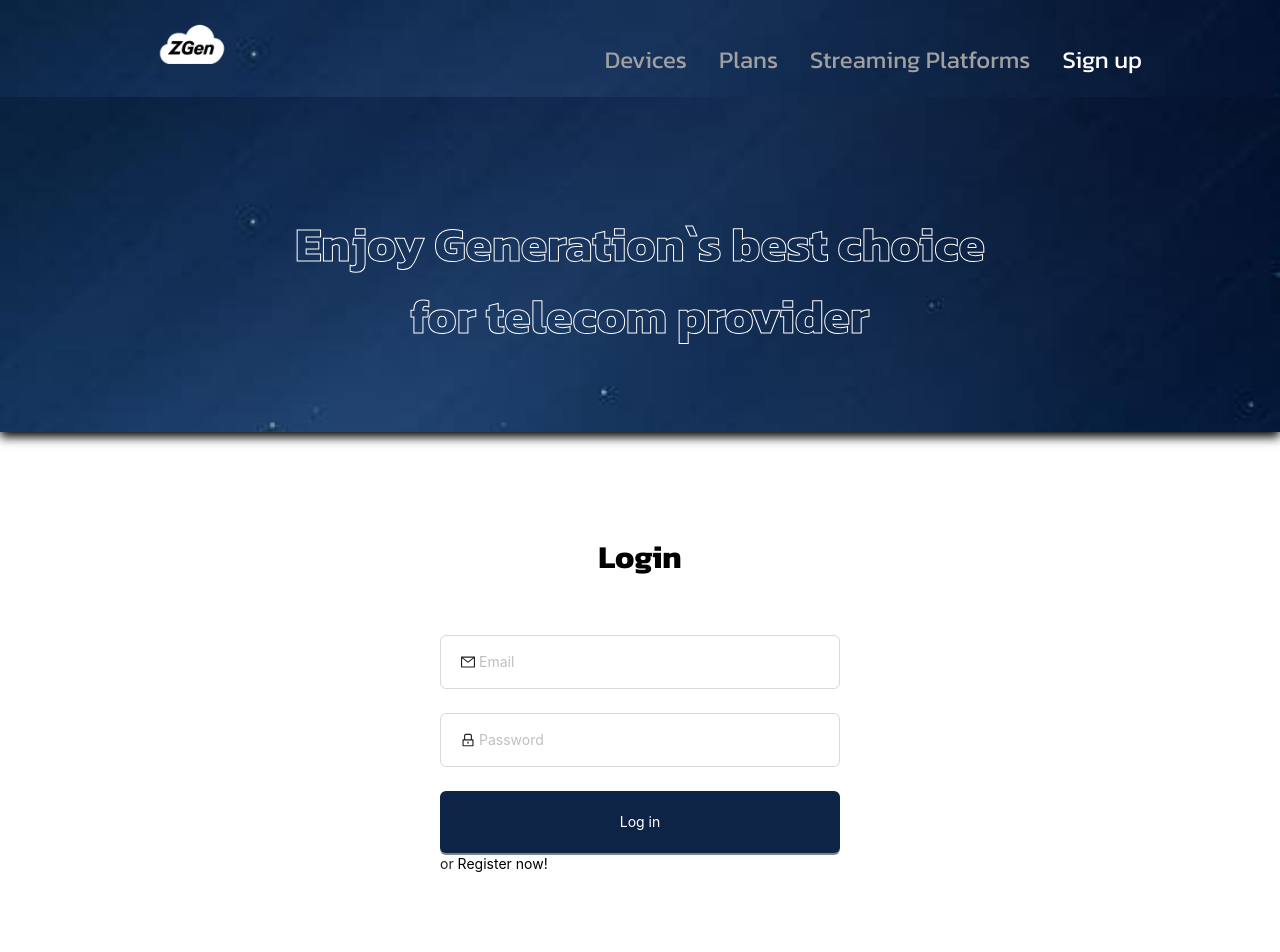
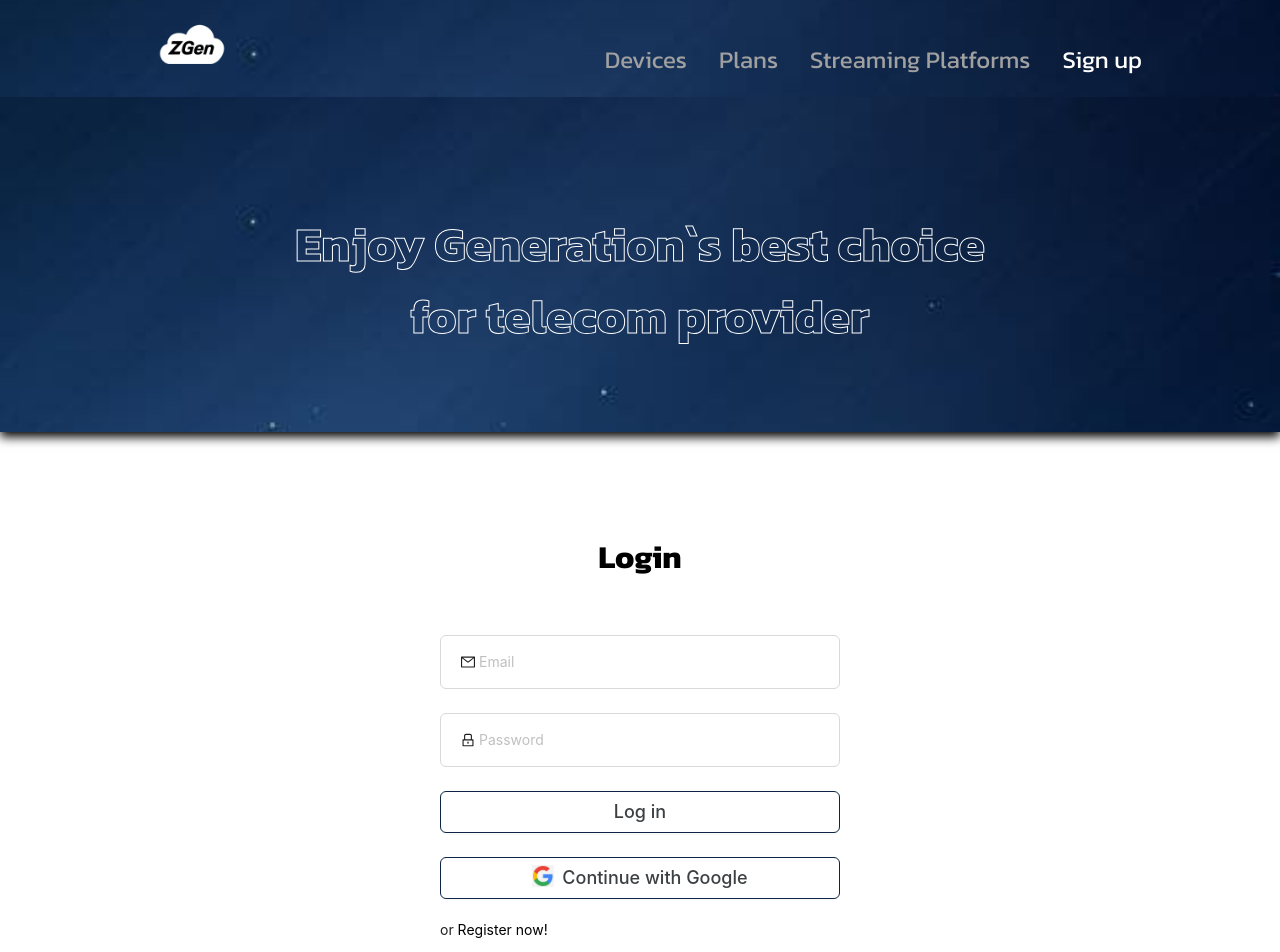
Before and after one commit to MyPersonalProjects-hehe/Z-Gen-client, a React (Vite) app: page /signUp in a window 1280 px wide. Shown: the top 952 px of the page. Built offline with nearby package versions, Linux system fonts and the light colour scheme; no server answers; a web font is replaced by a local one.

Commit message:
implement google sign in; apply css

```diff
--- a/src/components/sign-up/login/Login.tsx
+++ b/src/components/sign-up/login/Login.tsx
@@ -7,6 +7,9 @@ import { UserContext } from '../../../context/UserContext';
 import { Button, ConfigProvider, Form, Input, notification } from 'antd';
 import { FrownOutlined, LockOutlined, MailOutlined } from '@ant-design/icons';
 import { openNotification } from '../../../helpers/notifications-functions/openNotification';
+import { auth } from '../../../config/firebase-config';
+import { GoogleAuthProvider, signInWithPopup } from 'firebase/auth';
+import googleLogo from '../../../assets/login/google-logo.png'
 
 interface LoginProps {
   setToggleForm: (value: boolean) => void;
@@ -27,6 +30,61 @@ function Login({ setToggleForm }: LoginProps) {
       [e]: prop,
     });
   };
+
+  const signInWithFirebase = async () => {
+    try {
+      const provider = new GoogleAuthProvider();
+      const responseFromFirebase = await signInWithPopup(auth, provider)
+
+      if (responseFromFirebase.user) {
+        const registerUserInMongo = await axios.post(SERVER_URL('registerUser'), {
+          userForm: {
+            username: responseFromFirebase.user.displayName,
+            email: responseFromFirebase.user.email,
+            phoneNumber: '',
+            streamingPlatform: [],
+            isLoggedByGoogle: true
+          }
+        }, { withCredentials: true })
+
+        if (registerUserInMongo.status === 201) {
+          userContext?.setSession(true);
+          userContext?.setUser({
+            email: registerUserInMongo.data.user.email,
+            id: '',
+            phoneNumber: registerUserInMongo.data.user.phoneNumber,
+            username: registerUserInMongo.data.user.username,
+            _id: registerUserInMongo.data.user._id
+          })
+
+
+          localStorage.setItem('user', JSON.stringify(registerUserInMongo.data.user));
+          navigate('/');
+        }
+
+      } else {
+        openNotification({
+          api: api,
+          icon: <FrownOutlined />,
+          message: 'Warning!',
+          description: `There was an issue signing with your account`,
+        });
+      }
+    } catch (error: any) {
+      if (error.message.includes('IdP denied access')) {
+        openNotification({
+          api: api,
+          icon: <FrownOutlined />,
+          message: 'Warning!',
+          description: `Authentication declined`,
+        });
+      } else {
+        console.log(error.message);
+
+      }
+    }
+
+  }
 
   const loginUser = async () => {
     try {
@@ -94,17 +152,25 @@ function Login({ setToggleForm }: LoginProps) {
             placeholder='Password'
           />
         </Form.Item>
-
         <Form.Item>
           <Button
+            className='login-btns'
             block
-            type='primary'
             htmlType='submit'
           >
             Log in
           </Button>
-          or <a onClick={() => setToggleForm(true)}>Register now!</a>
         </Form.Item>
+        <Button
+          style={{ marginBottom: 20 }}
+          block
+          className="login-btns"
+          onClick={signInWithFirebase}
+          icon={<img src={googleLogo} alt="Google" className="google-icon" />}
+        >
+          Continue with Google
+        </Button>
+        or <a onClick={() => setToggleForm(true)}>Register now!</a>
       </Form>
     </ConfigProvider>
   );
--- a/src/components/sign-up/login/login.scss
+++ b/src/components/sign-up/login/login.scss
@@ -1,3 +1,26 @@
 .login-input {
   padding: 15px 20px;
 }
+
+
+.login-btns {
+  background-color: #fff !important;
+  border: 1px solid var(--c-secondary) !important;
+  color: #3c4043 !important;
+  font-weight: 500;
+  padding : 20px 30px 20px 30px;
+  border-radius: 6px;
+  display:  'flex';
+  font-size: large;
+
+
+  &:hover {
+    background-color: #f7f8f8 !important;
+    border-color: #c6c6c6 !important;
+  }
+}
+
+.google-icon {
+  width: 22px;
+  height: 22px;
+}
```
